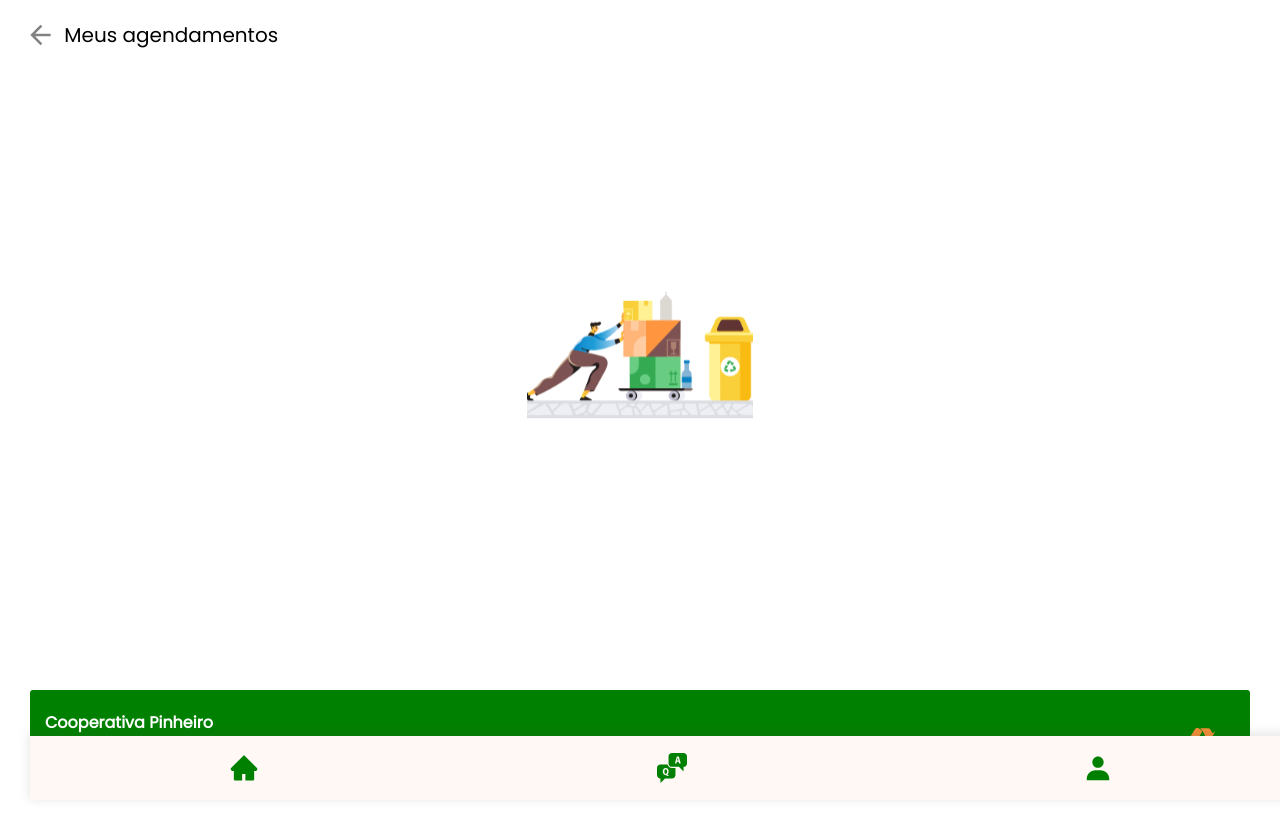
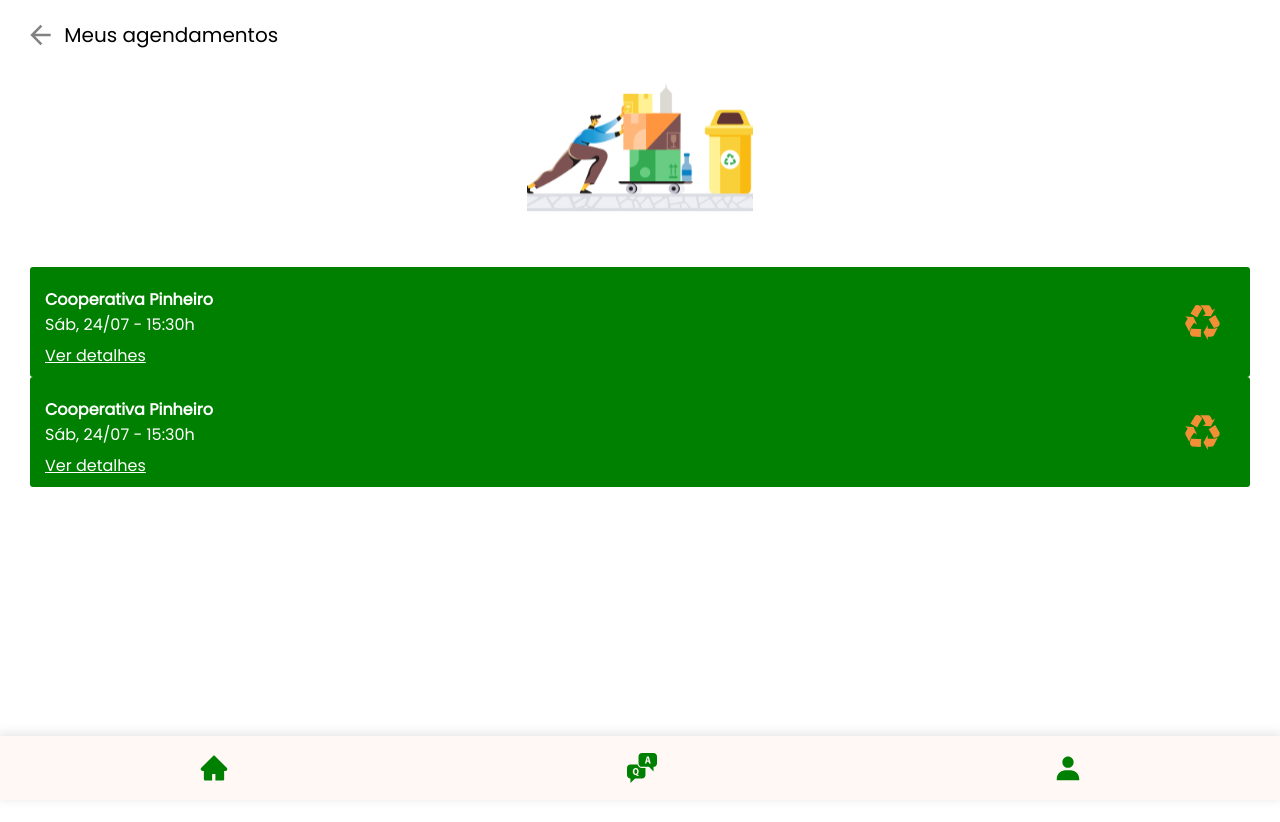
Before and after one commit to estartandodevs-course/recolapp, a React (Create React App) app: page /scheduledCollections in a window 1280 px wide. Shown: the top 822 px of the page. After the commit the page ends 800 px from the top, so only its background shows below. Built offline with nearby package versions, Linux system fonts and the light colour scheme.

Commit message:
fix: styles page

```diff
--- a/src/pages/ScheduledCollections/index.js
+++ b/src/pages/ScheduledCollections/index.js
@@ -1,16 +1,18 @@
 import * as S from "./styles";
 import myCollections from "../../assets/img/illustrations/meus_agendamentos.svg";
-import { ViewDetails } from "../../components/ViewDetails";
 import { TabBar } from "../../components/TabBar";
 
 const ScheduledCollections = () => {
   return (
-    <S.CollectionsContainer>
-      <S.CollectionsButton pageTitle="Meus agendamentos" />
-      <S.CollectionsImg src={myCollections} />
-      <ViewDetails />
+    <>
+      <S.CollectionsContainer>
+        <S.CollectionsButton pageTitle="Meus agendamentos" />
+        <S.CollectionsImg src={myCollections} />
+        <S.ViewSettings />
+        <S.ViewSettings />
+      </S.CollectionsContainer>
       <TabBar />
-    </S.CollectionsContainer>
+    </>
   );
 };
 
--- a/src/pages/ScheduledCollections/styles.js
+++ b/src/pages/ScheduledCollections/styles.js
@@ -1,20 +1,24 @@
 import styled from "styled-components";
 import { BackButton } from "../../components/BackButtom";
+import { ViewDetails } from "../../components/ViewDetails";
 
 export const CollectionsContainer = styled.div`
-  height: 100vh;
   display: flex;
   flex-direction: column;
   justify-content: space-between;
-  margin: 0 30px 80px;
+  margin: 0 30px;
 `;
 
 export const CollectionsButton = styled(BackButton)`
   margin-top: 20px;
   margin-right: auto;
-  position: fixed;
+`;
+
+export const ViewSettings = styled(ViewDetails)`
+  margin-bottom: 48px;
 `;
 
 export const CollectionsImg = styled.img`
   margin: auto;
+  margin-bottom: 41px;
 `;
```
